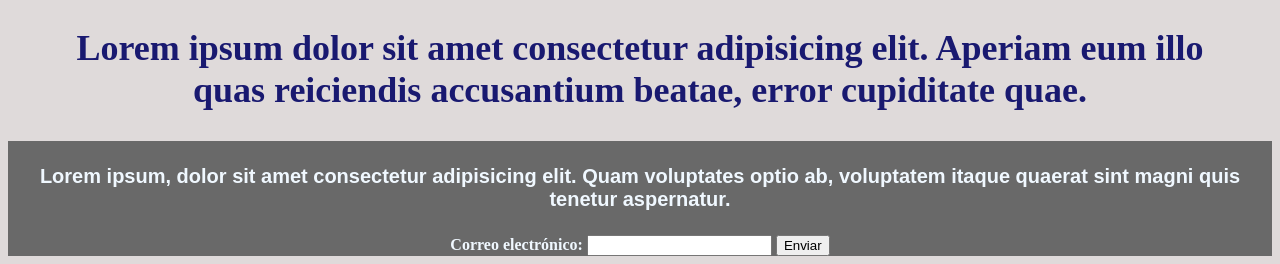
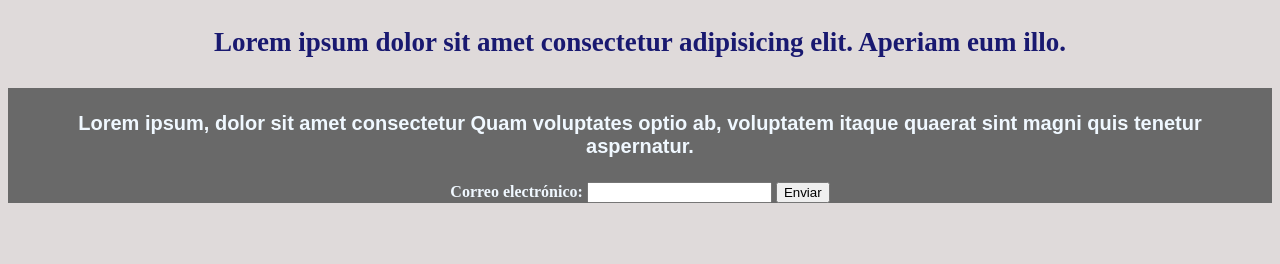
Before and after one commit to RoDoBrito/Miprimerapagina, a plain HTML site: page about.html in a window 1280 px wide. Shown: the part 836-1100 px from the top of the page. After the commit the page ends 1047 px from the top, so only its background shows below. Drawn offline with Linux system fonts and the light colour scheme.

Commit message:
confirmar

```diff
--- a/about.html
+++ b/about.html
@@ -38,11 +38,11 @@
     <img src="descarga2.jpeg" alt="Paisaje2" />
     <img src="descarga3.jpeg" alt="Paisaje3" />
    </div>
-   <div class="greeting"> <strong>Lorem ipsum dolor sit amet consectetur adipisicing elit. Aperiam eum illo quas reiciendis accusantium beatae, error cupiditate quae.<strong></div>
+   <div class="greeting"> <strong>Lorem ipsum dolor sit amet consectetur adipisicing elit. Aperiam eum illo.<strong></div>
 </main>
 
 <footer>
-    <p>Lorem ipsum, dolor sit amet consectetur adipisicing elit. Quam voluptates optio ab, voluptatem itaque quaerat sint magni quis tenetur aspernatur.</p>
+    <p>Lorem ipsum, dolor sit amet consectetur Quam voluptates optio ab, voluptatem itaque quaerat sint magni quis tenetur aspernatur.</p>
       <form id="myForm">
         <label for="email">Correo electrónico:</label>
         <input type="email" id="email" name="email" required>
--- a/estilos.css
+++ b/estilos.css
@@ -175,5 +175,5 @@ iframe, video {
 .greeting {
     text-align: center;
     margin: 30px;
-    font-size: 36px;
+    font-size: 27px;
 }
```
